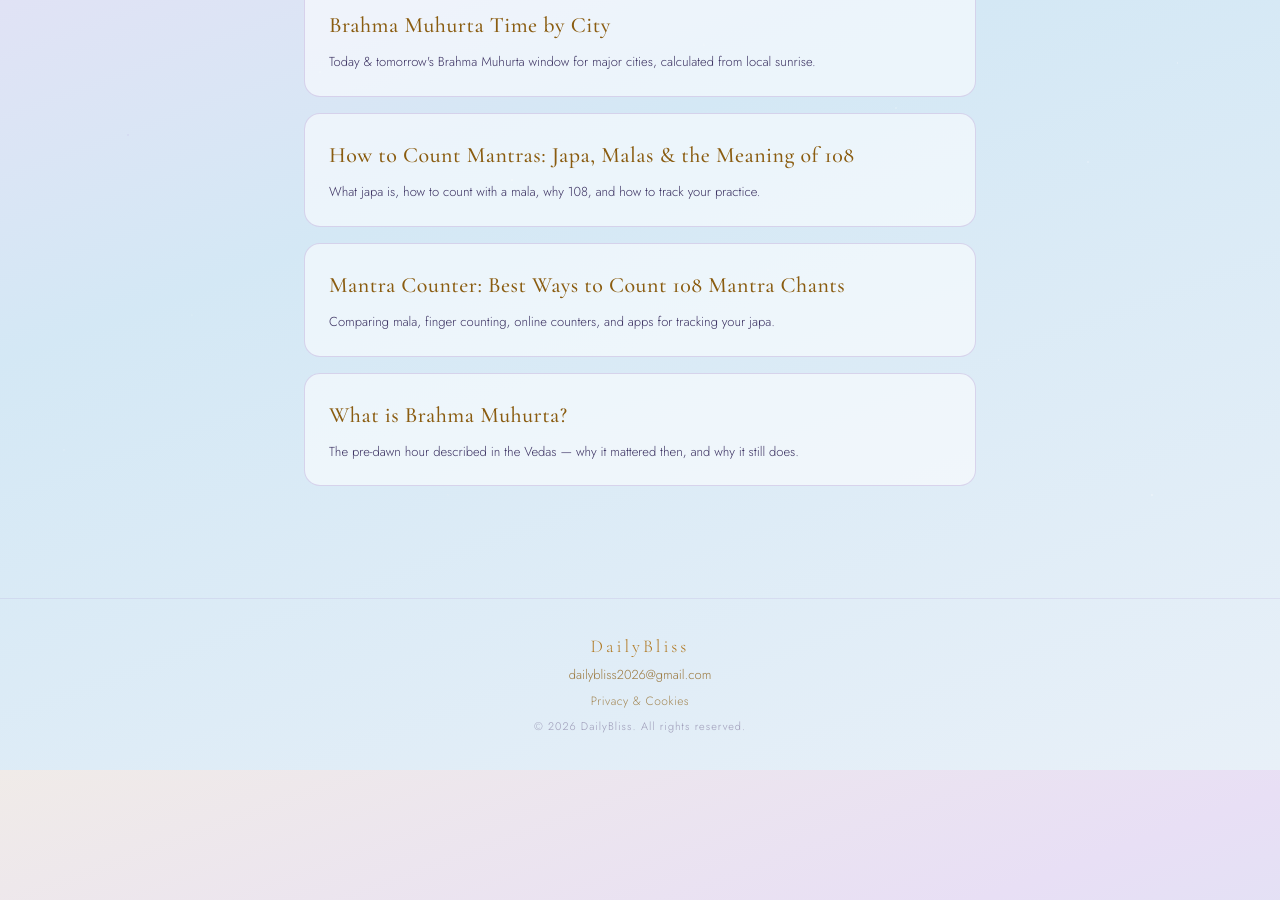
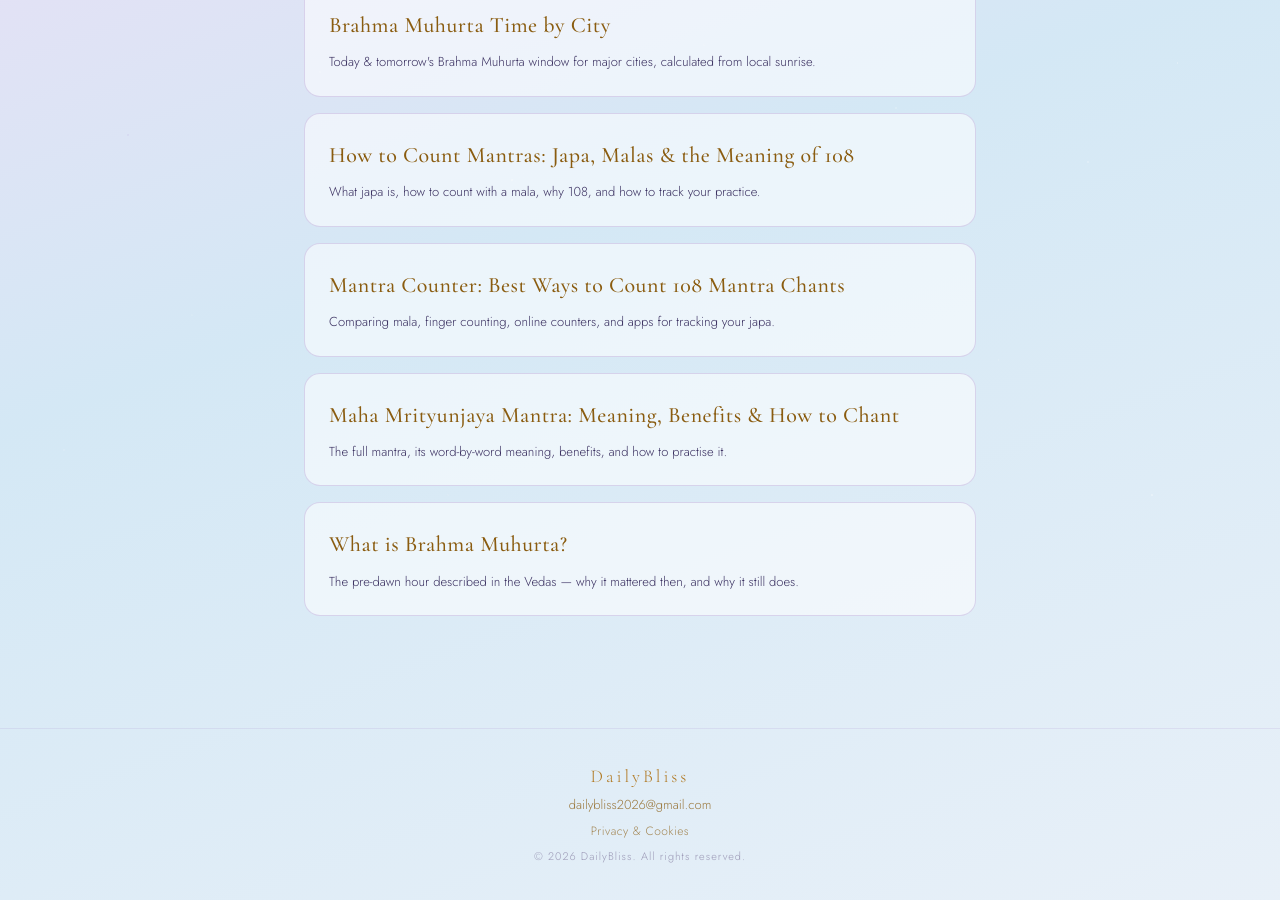
Before and after one commit to dailybliss/dailybliss.github.io, a Jekyll site: the page built from blog/index.html, in a window 1280 px wide and 900 px high, scrolled down 709 px. Built offline with Jekyll 4.4.1, drawn with Linux system fonts in a browser that asks for light colours; before the commit the page ends 1479 px from its top, so only the background shows below that.

Commit message:
Update index.html

```diff
--- a/blog/index.html
+++ b/blog/index.html
@@ -49,6 +49,12 @@
       </a>
     </li>
     <li>
+      <a href="{{ '/blog/maha-mrityunjaya-mantra/' | relative_url }}">
+        <h3>Maha Mrityunjaya Mantra: Meaning, Benefits &amp; How to Chant</h3>
+        <p>The full mantra, its word-by-word meaning, benefits, and how to practise it.</p>
+      </a>
+    </li>
+    <li>
       <a href="{{ '/blog/what-is-brahma-muhurta/' | relative_url }}">
         <h3>What is Brahma Muhurta?</h3>
         <p>The pre-dawn hour described in the Vedas — why it mattered then, and why it still does.</p>
```
